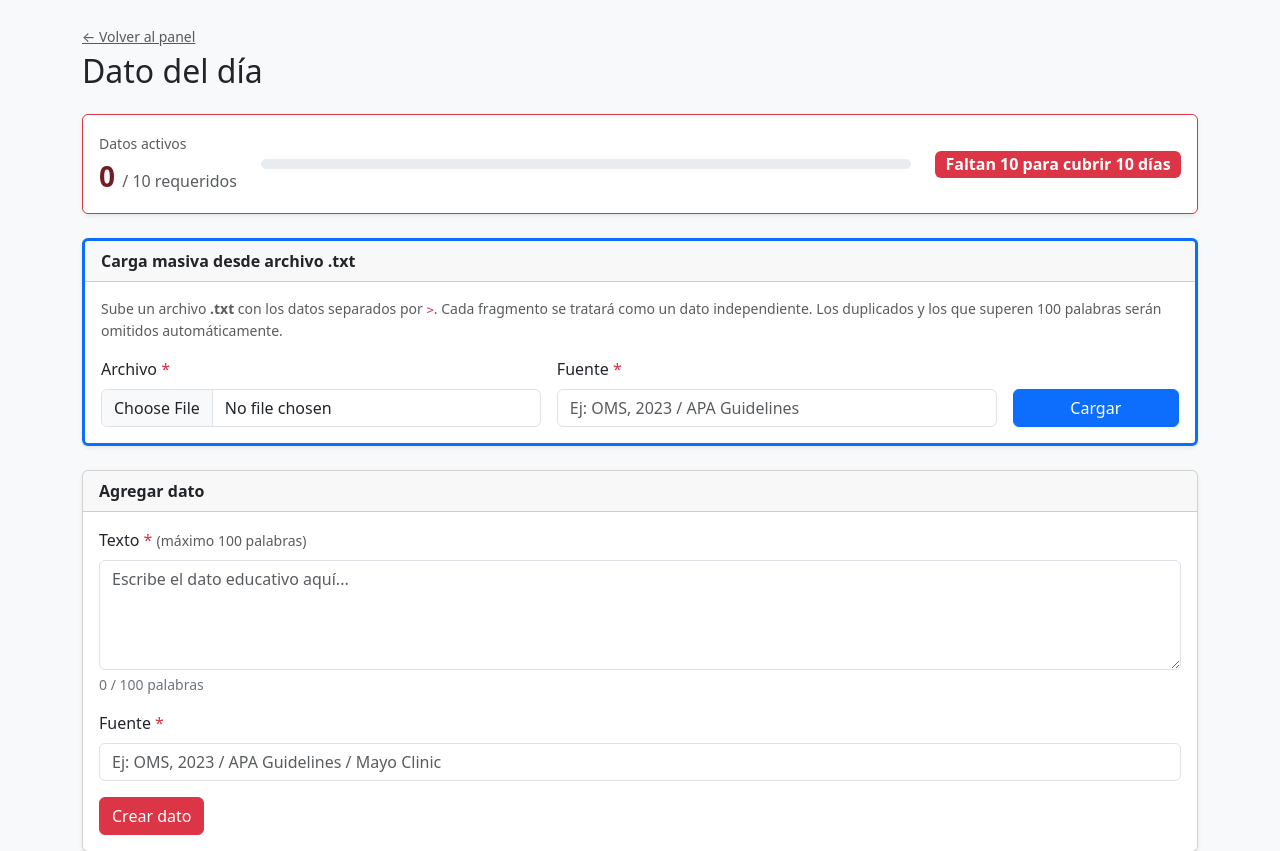
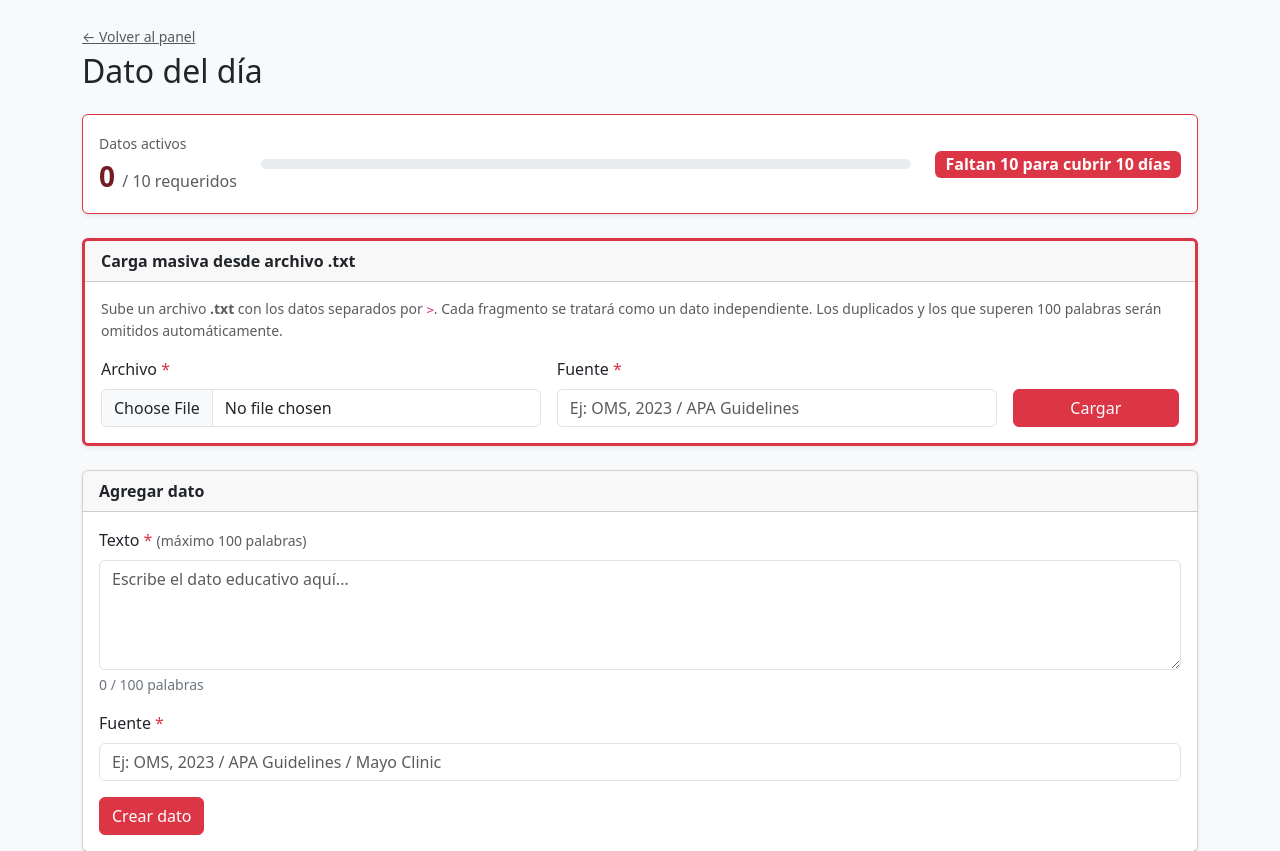
Before and after one commit to joaquinx293/Psicoapp_taller_web-, a Django app: page /cuentas/datos-del-dia/ in a window 1280 px wide. Shown: the part 56-907 px from the top of the page. Run offline with Django 5.2, Linux system fonts and the light colour scheme; the visitor is signed in with stand-in values (Sample User, id 1); data that the repository does not hold is empty.

Commit message:
Ajuste template gestionar_datos_dia (HU-032)

```diff
--- a/templates/cuentas/gestionar_datos_dia.html
+++ b/templates/cuentas/gestionar_datos_dia.html
@@ -50,7 +50,7 @@
 </div>
 
 <!-- ── Carga masiva desde TXT ────────────────────────────────────────────── -->
-<div class="card shadow-sm mb-4 border-start border-primary border-3">
+<div class="card shadow-sm mb-4 border-start border-danger border-3">
   <div class="card-header fw-semibold">Carga masiva desde archivo .txt</div>
   <div class="card-body">
     <p class="text-muted small mb-3">
@@ -72,7 +72,7 @@
                  class="form-control" placeholder="Ej: OMS, 2023 / APA Guidelines" required>
         </div>
         <div class="col-md-2">
-          <button type="submit" class="btn btn-primary w-100">Cargar</button>
+          <button type="submit" class="btn btn-danger w-100">Cargar</button>
         </div>
       </div>
     </form>
```
